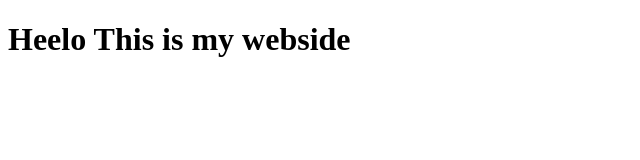
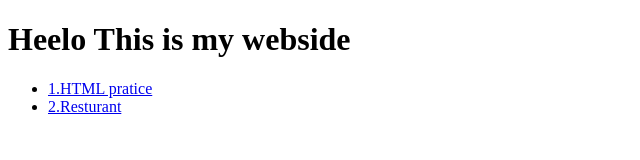
Before and after one commit to TangKimlay/TangKimlay.github.io, a plain HTML site: page index.html in a window 1280 px wide. Shown: the whole page, without its empty margins (0-640 px from the left). Drawn offline with Linux system fonts and the light colour scheme.

Commit message:
[ADD] new link in index.html

```diff
--- a/index.html
+++ b/index.html
@@ -8,6 +8,10 @@
 <body>
 
     <h1> Heelo This is my webside </h1>
+    <ul>
+        <li><a href="./HTML pratice/">1.HTML pratice</a></li>
+        <li><a href="./Resturant/">2.Resturant</a></li>
+    </ul>
 
 </body>
 </html>
```
